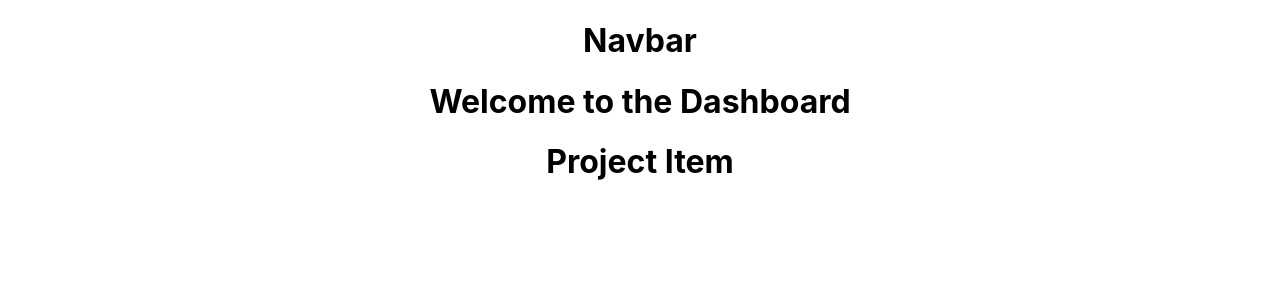
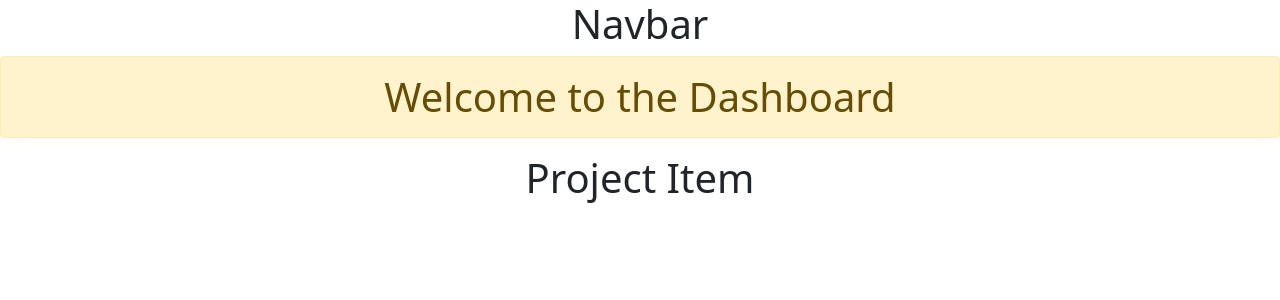
Before and after one commit to CoraHo/coraPPMTool, a React (Create React App) app in the folder ppmtool-react-client/: page / in a window 1280 px wide. Shown: the top 300 px of the page. Built offline with nearby package versions, Linux system fonts and the light colour scheme; the HTML template or start-up script is replaced by a standard one.

Commit message:
Installed bootstrap, created alert-warning in Header. In order to solve the syntax error, annotated reportWebVitals in index.js.

```diff
--- a/ppmtool-react-client/src/App.js
+++ b/ppmtool-react-client/src/App.js
@@ -2,6 +2,7 @@
 import "./App.css";
 import Dashboard from "./components/Dashboard";
 import Header from "./components/layout/Header";
+import "bootstrap/dist/css/bootstrap.min.css";
 
 class App extends Component {
   render() {
--- a/ppmtool-react-client/src/components/Dashboard.js
+++ b/ppmtool-react-client/src/components/Dashboard.js
@@ -5,7 +5,7 @@
   render() {
     return (
       <div>
-        <h1>Welcome to the Dashboard</h1>
+        <h1 className="alert alert-warning">Welcome to the Dashboard</h1>
         <ProjectItem />
       </div>
     );
--- a/ppmtool-react-client/src/index.js
+++ b/ppmtool-react-client/src/index.js
@@ -2,7 +2,7 @@
 import ReactDOM from 'react-dom/client';
 import './index.css';
 import App from './App';
-import reportWebVitals from './reportWebVitals';
+// import reportWebVitals from './reportWebVitals';
 
 const root = ReactDOM.createRoot(document.getElementById('root'));
 root.render(
@@ -14,4 +14,4 @@
 // If you want to start measuring performance in your app, pass a function
 // to log results (for example: reportWebVitals(console.log))
 // or send to an analytics endpoint. Learn more: https://bit.ly/CRA-vitals
-reportWebVitals();
+// reportWebVitals();
```
